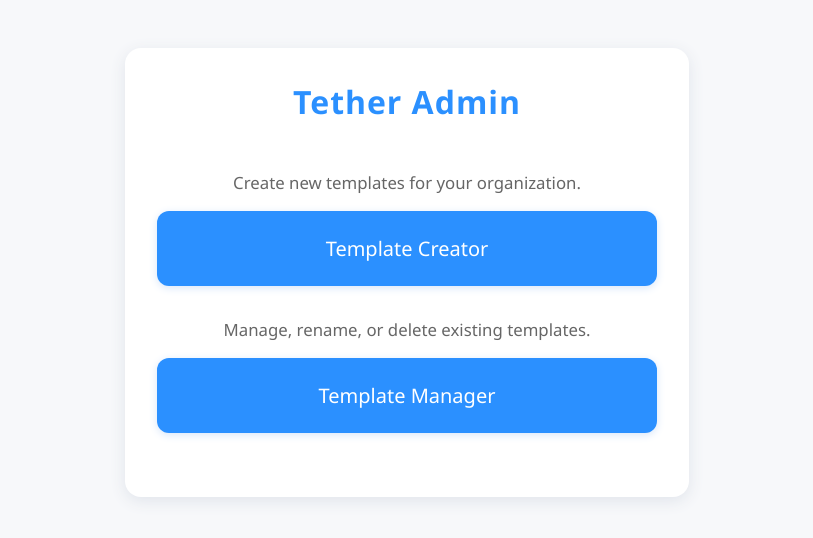
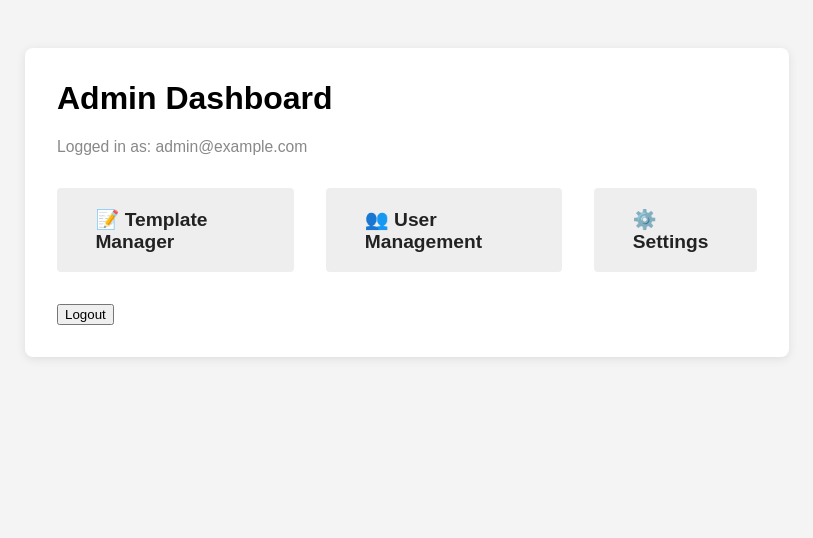
Before and after one commit to GoTether/connect, a plain HTML site: page docs/admin.html in a window 1280 px wide. Shown: the whole page, without its empty margins (233-1046 px from the left). Drawn offline with Linux system fonts and the light colour scheme.

Commit message:
Update admin.html

```diff
--- a/docs/admin.html
+++ b/docs/admin.html
@@ -1,35 +1,44 @@
 <!DOCTYPE html>
 <html lang="en">
 <head>
-  <meta charset="UTF-8">
-  <title>Tether Admin</title>
-  <meta name="viewport" content="width=device-width, initial-scale=1">
+  <meta charset="UTF-8" />
+  <title>Admin Dashboard</title>
   <style>
-    body { background: #f7f8fa; font-family: 'Segoe UI', Arial, sans-serif; margin: 0; padding: 0; }
-    #main { max-width: 500px; margin: 3em auto; background: #fff; padding: 2em; border-radius: 16px; box-shadow: 0 4px 16px #e0e4eb; }
-    .admin-title { font-size: 2em; font-weight: bold; color: #2b90ff; letter-spacing: 0.03em; margin-bottom: 1.5em; text-align: center;}
-    .admin-section { margin-bottom: 2em; }
-    .admin-link { display: block; background: #2b90ff; color: #fff; border: none; border-radius: 12px; padding: 1.2em 2em; font-size: 1.25em; font-weight: 500; text-align: center; text-decoration: none; box-shadow: 0 2px 8px #d8e6f9; margin-bottom: 1em; transition: background 0.2s, box-shadow 0.2s;}
-    .admin-link:hover { background: #176fd2; box-shadow: 0 4px 14px #c8e0fa;}
-    .desc { color: #666; font-size: 1.05em; margin-bottom: 1em; text-align: center;}
-    @media (max-width: 600px) {
-      #main { padding: 1em; }
-      .admin-title { font-size: 1.4em;}
-      .admin-link { font-size: 1em; padding: 1em 1em;}
+    body { font-family: Arial, sans-serif; background: #f4f4f4; margin:0; }
+    .container { max-width: 700px; margin: 3em auto; background: #fff; border-radius: 8px; box-shadow: 0 2px 8px #ddd; padding: 2em; }
+    h1 { margin-top: 0; }
+    .nav { margin: 2em 0; display: flex; gap: 2em; }
+    .nav a {
+      display: block; padding: 1em 2em; background: #eee; border-radius: 4px;
+      font-weight: bold; color: #222; text-decoration: none; font-size: 1.2em;
+      transition: background 0.2s;
     }
+    .nav a:hover { background: #44c678; color: #fff; }
+    .stats { margin-bottom: 2em; color: #444; }
+    .user-info { font-size: 0.98em; color: #888; margin-bottom: 1em; }
   </style>
 </head>
 <body>
-<div id="main">
-  <div class="admin-title">Tether Admin</div>
-  <div class="admin-section">
-    <div class="desc">Create new templates for your organization.</div>
-    <a href="templatecreator.html" class="admin-link">Template Creator</a>
+  <div class="container">
+    <h1>Admin Dashboard</h1>
+    <div class="user-info">Logged in as: <span id="admin-email">admin@example.com</span></div>
+    <div class="stats" id="stats"></div>
+    <div class="nav">
+      <a href="/template-manager.html">📝 Template Manager</a>
+      <a href="/user-management.html">👥 User Management</a>
+      <a href="/settings.html">⚙️ Settings</a>
+    </div>
+    <button onclick="logout()">Logout</button>
   </div>
-  <div class="admin-section">
-    <div class="desc">Manage, rename, or delete existing templates.</div>
-    <a href="templatemanager.html" class="admin-link">Template Manager</a>
-  </div>
-</div>
+  <script>
+    // (Optional) Populate user info and stats here.
+    function logout() {
+      // Add your sign-out logic here
+      alert("Logging out...");
+      // window.location.href = '/login.html';
+    }
+    // (Optional) Fetch and show stats.
+    // document.getElementById("stats").textContent = "Total templates: ...";
+  </script>
 </body>
 </html>
```
